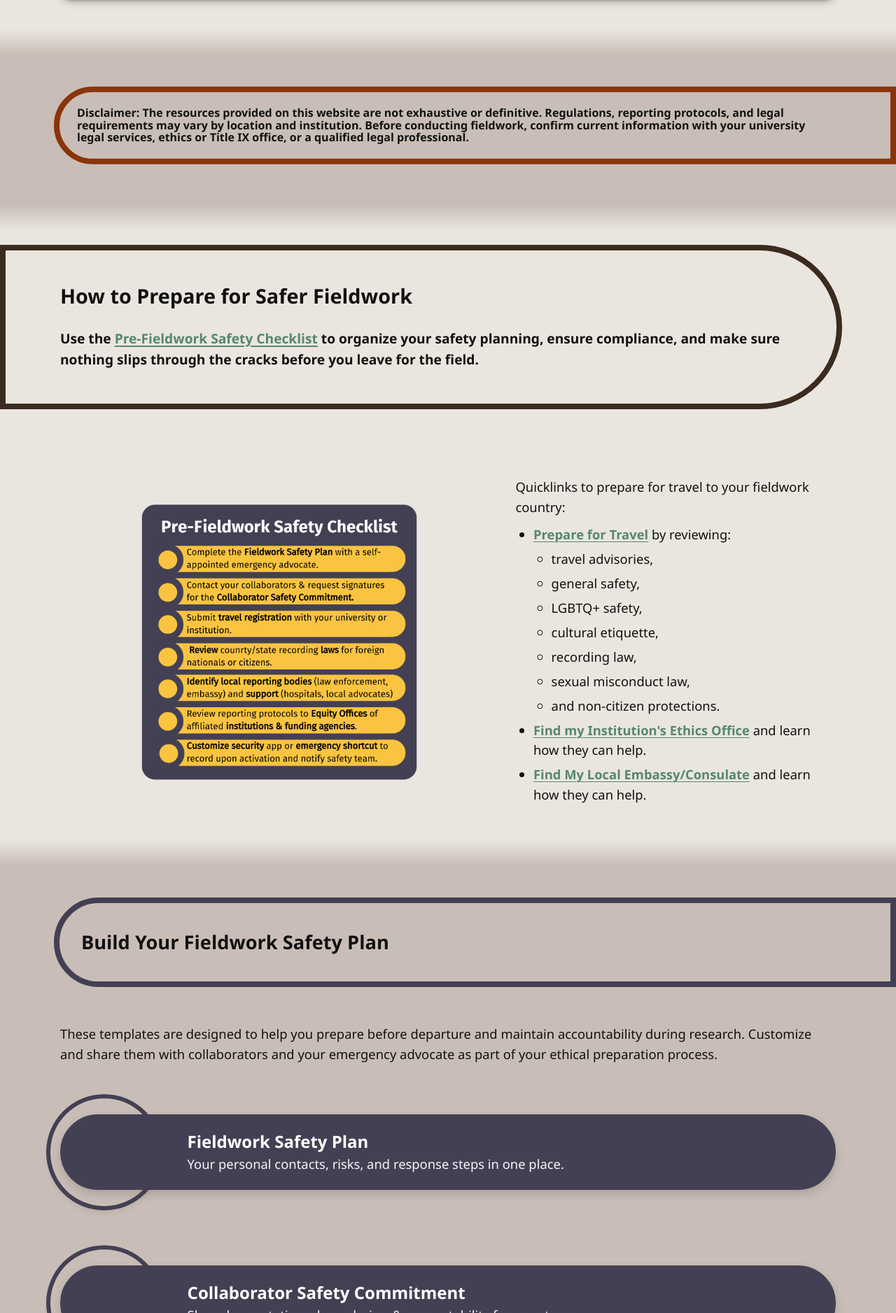
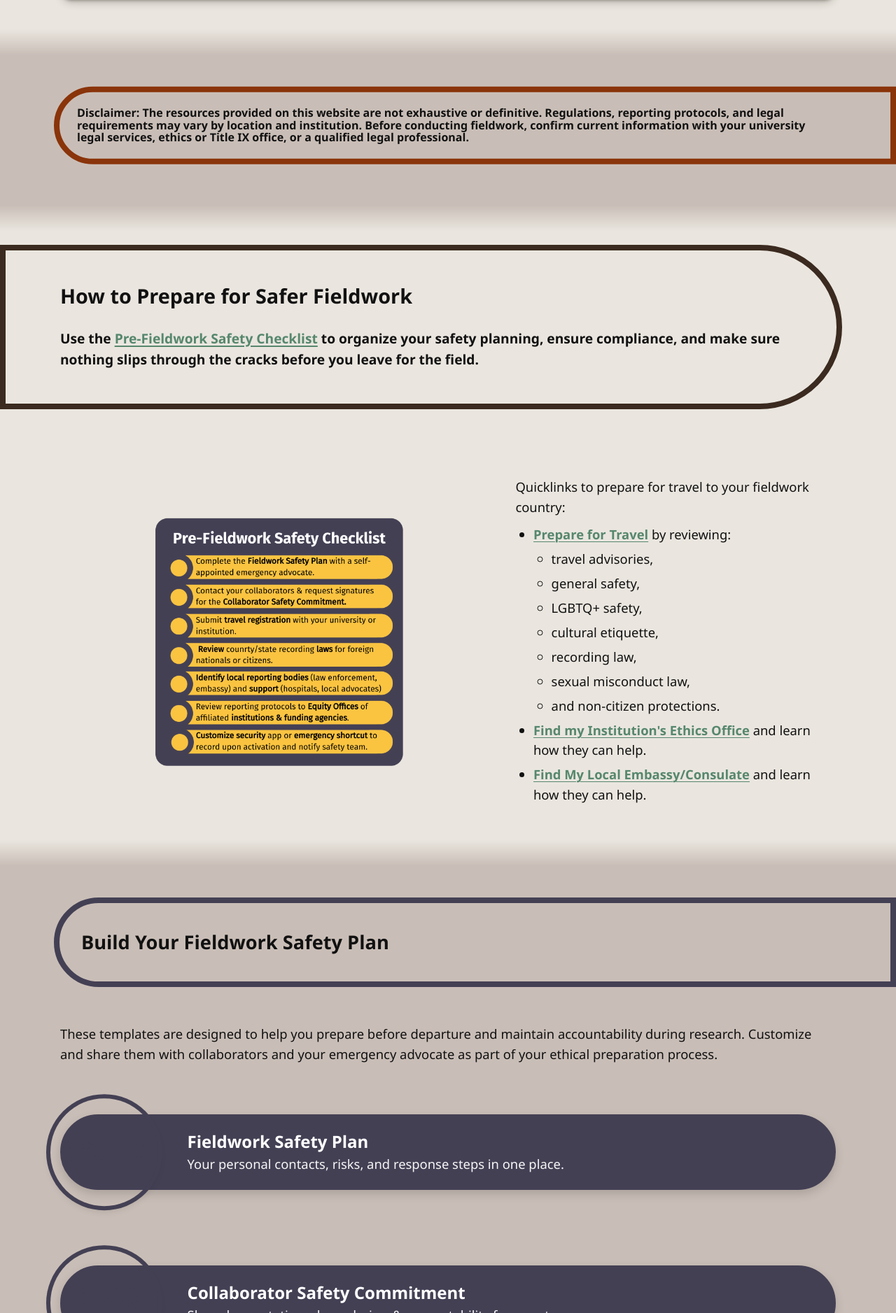
Before and after one commit to AnthroSafetyWarrior/GoldenTrowelProject, a Jekyll site: the page built from _pages/preparing.html, in a window 1280 px wide. Shown: the part 1369-3246 px from the top of the page at 70% size. Built offline with Jekyll 4.4.1, drawn with Linux system fonts in a browser that asks for light colours.

```diff
--- a/_pages/preparing.html
+++ b/_pages/preparing.html
@@ -30,7 +30,7 @@
 .split .art{ justify-self: center; max-inline-size: var(--img-max); }
 .split .art img {
   max-width: 100%;
-  width: clamp(400px, var(--img-ideal), var(--img-max));
+  width: clamp(360px, 28vw, 600px);
 }
 
 .split .text{ hyphens:auto; overflow-wrap:anywhere; }
```
